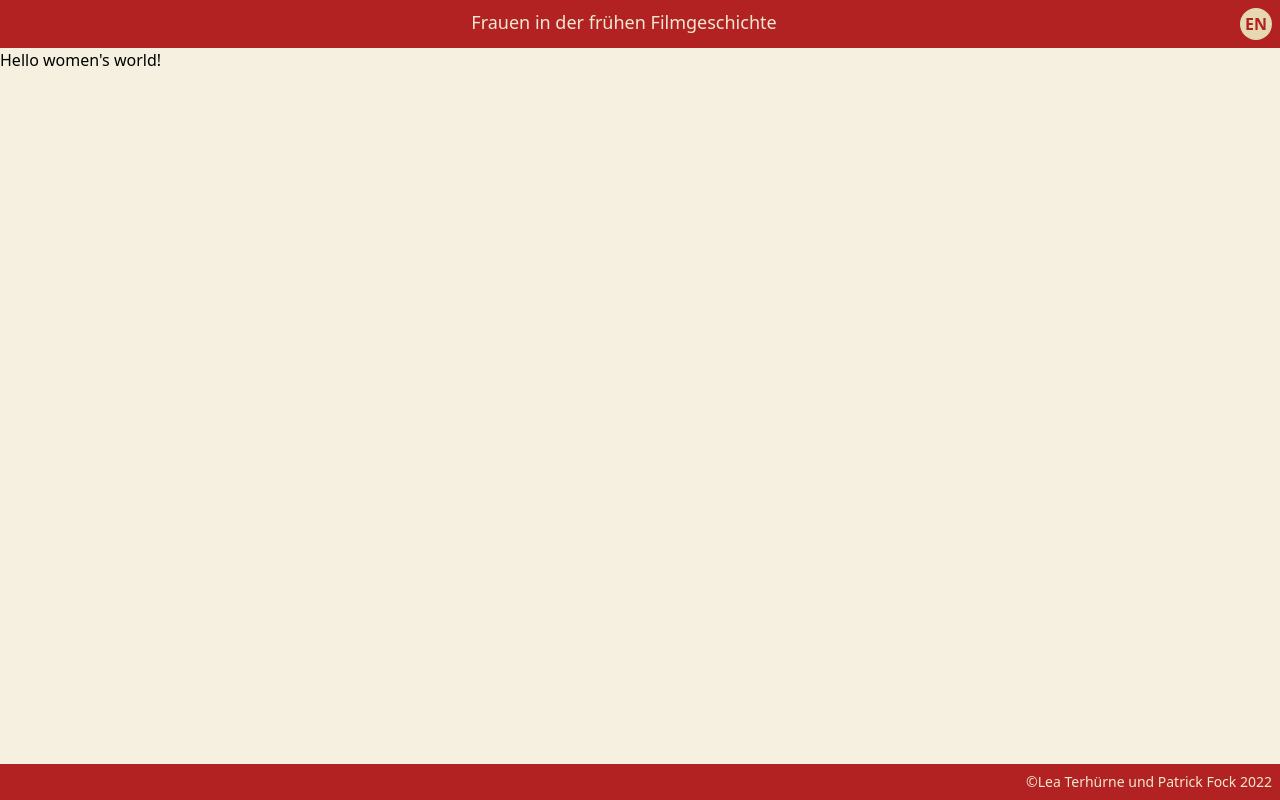
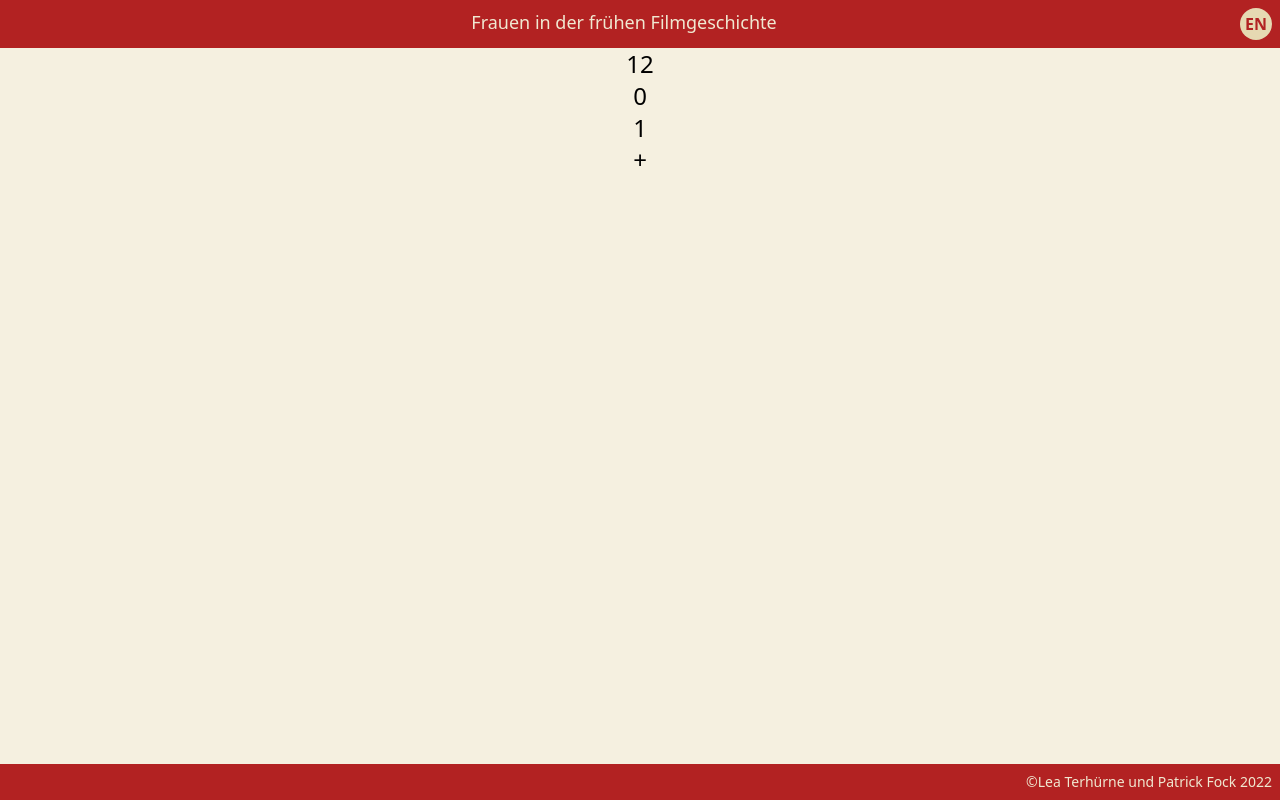
Before and after one commit to leaterhuerne/womenFilmPioneers, a SvelteKit app: page / in a window 1280 px wide. Built offline with nearby package versions, Linux system fonts and the light colour scheme.

Commit message:
implemented peek in CircularIterator.ts

```diff
--- a/src/lib/components/roll/Roll.svelte
+++ b/src/lib/components/roll/Roll.svelte
@@ -14,10 +14,10 @@
         "Um die Rolle zu drehen, können die Buttons, die Cursortasten hoch und runter, sowie das Mausrad verwendet werden."
         : "You can use the buttons, the cursor key up and down and the mousewheel to rotate the roll.";
     export let labels = new CircularLinkedList<label>;
+    // define how many sides the roll has.
+
+    const SIDES_ON_ROLL = 20;
     let content = labels.toArray();
-
-    // define how many sides the roll has.
-    const SIDES_ON_ROLL = 20;
     let items: label[] = new Array(SIDES_ON_ROLL).fill({left: {}, middle: 0, right:{}});
 
     // define constants
@@ -82,8 +82,10 @@
     const rollByKey = (event: KeyboardEvent) => {
         if(event.key == "ArrowUp") {
             rotate(DOWN);
+            event.preventDefault();
         } else if(event.key == "ArrowDown") {
             rotate(UP);
+            event.preventDefault();
         }
     }
 
@@ -101,7 +103,7 @@
     }
 </script>
 
-<svelte:window on:keydown|preventDefault={rollByKey}/>
+<svelte:window on:keydown={rollByKey}/>
 <div class="{className} relative p-2 grid grid-cols-1 min-h-[24rem]">
     <!-- Roll -->
     <div class="absolute lg:relative h-64 w-full flex justify-center" on:wheel|preventDefault={handleWheel}>
--- a/src/lib/utils/list/CircularIterator.ts
+++ b/src/lib/utils/list/CircularIterator.ts
@@ -23,4 +23,30 @@ export class CircularIterator<T> {
         this.current = this.current.next;
         return tmp as ListElement<T>;
     }
+
+    previous(): ListElement<T> {
+        const tmp = this.current;
+        // eslint-disable-next-line @typescript-eslint/ban-ts-comment
+        // @ts-ignore
+        this.current = this.current.previous;
+        return tmp as ListElement<T>;
+    }
+
+    peekNext(n: number): ListElement<T> {
+        let peek = this.current;
+        for(let i = 0; i < n - 1; i++) {
+            // eslint-disable-next-line @typescript-eslint/ban-ts-comment
+            // @ts-ignore
+            peek = peek.next;
+        }
+        return peek as ListElement<T>;
+    }
+
+    peekPrevious(n: number): ListElement<T> {
+        let peek: Pointer<T> | undefined = this.current;
+        for(let i = 0; i < n + 1; i++) {
+            peek = peek?.previous;
+        }
+        return peek as ListElement<T>;
+    }
 }
--- a/src/routes/+page.svelte
+++ b/src/routes/+page.svelte
@@ -1 +1,26 @@
-Hello women's world!
+<script>
+    import {CircularLinkedList} from "$lib/utils/list/CircularLinkedList.ts";
+
+    let nums = new CircularLinkedList();
+    nums.add(0,1,2,3,4,5,6,7,8,9,10,11,12);
+    let iterator = nums.iterator();
+    let current = iterator.next();
+    let peekNum = 1;
+    let prev5 = iterator.peekPrevious(peekNum);
+    let next5 = iterator.peekNext(peekNum);
+
+    const handleClick = () => {
+        current = iterator.next();
+        next5 = iterator.peekNext(peekNum);
+        prev5 = iterator.peekPrevious(peekNum);
+    }
+</script>
+
+<div class="grid place-items-center text-2xl">
+    <h1>{prev5}</h1>
+    <h1>{current}</h1>
+    <h1>{next5}</h1>
+    <button on:click={handleClick}>
+        +
+    </button>
+</div>
--- a/src/routes/roll/+page.svelte
+++ b/src/routes/roll/+page.svelte
@@ -6,6 +6,7 @@
     import {language} from "$lib/stores/language.js";
     import ColorPicker from "$lib/components/ColorPicker.svelte";
     import CheveronRight from "$lib/icons/components/CheveronRight.svelte";
+    import CheveronLeft from "$lib/icons/components/CheveronLeft.svelte";
 
     // Calculate the maximum on the roll
     let maxRoll = 0;
@@ -20,6 +21,25 @@
         maxUnknown = max(maxUnknown);
     }
 
+    // Genders visible on roll
+    const genderPairs = [
+        {left: "male", right: "female"},
+        {left: "male", right: "unknown"},
+        {left: "female", right: "unknown"},
+        {left: "female", right: "male"},
+        {left: "unknown", right: "male"},
+        {left: "unknown", right: "female"}
+    ];
+    let leftGender = genderPairs[0].left;
+    let rightGender = genderPairs[0].right;
+    let genderPairPosition = 0;
+
+    const handleGenderChangeButton = (direction: string) => {
+        genderPairPosition = (genderPairPosition + (direction === "left" ? -1 : 1) + genderPairs.length) % genderPairs.length;
+        leftGender = genderPairs[genderPairPosition].left;
+        rightGender = genderPairs[genderPairPosition].right;
+        fillRoll();
+    }
     /**
      * Creates a rgb object with random values.
      */
@@ -33,21 +53,31 @@
     let rightRollBarColor = randomRgb();
 
     let coloursOnRoll = [
-            {title: "Left", rgb: leftRollBarColor},
-            {title: "Right", rgb: rightRollBarColor}
+            {title: "", rgb: leftRollBarColor},
+            {title: "", rgb: rightRollBarColor}
     ]
 
     type label = {left: number, middle: number, right: number}
     const visibilyEnsurance = 10;
-    let content = new CircularLinkedList<label>();
-    for(const year of Object.keys(genders_by_year)) {
+    let content: CircularLinkedList<label>;
+    let frontLabelOnRoll: label;
+    const fillRoll = () => {
+        console.log("Filling roll with " + leftGender + " - " + rightGender);
+        content = new CircularLinkedList<label>();
+        for (const year of Object.keys(genders_by_year)) {
             content.add({
-            left: genders_by_year[year].male == 0 ? 0 : Math.max(genders_by_year[year].male, visibilyEnsurance),
+                left: genders_by_year[year][leftGender] == 0 ? 0 : Math.max(genders_by_year[year][leftGender], visibilyEnsurance),
                 middle: Number(year),
-            right: genders_by_year[year].female == 0 ? 0 : Math.max(genders_by_year[year].female, visibilyEnsurance)
+                right: genders_by_year[year][rightGender] == 0 ? 0 : Math.max(genders_by_year[year][rightGender], visibilyEnsurance)
             });
         }
-    let frontLabelOnRoll: label = {left: genders_by_year["1890"].male, middle: 1890, right: genders_by_year["1890"].female};
+        frontLabelOnRoll = {
+            left: genders_by_year["1890"][leftGender],
+            middle: 1890,
+            right: genders_by_year["1890"][rightGender]
+        };
+    }
+    fillRoll();
 
     let optionsVisible = "-translate-x-[95%]";
     let buttonRotation: string;
@@ -67,7 +97,7 @@
                 border-4 border-green-300
                 lg:w-2/3
             "
-            labels={content}
+            bind:labels={content}
             max={Math.max(maxFemale, maxMale)}
             bind:frontLabel={frontLabelOnRoll}
             bind:leftColour={coloursOnRoll[0].rgb}
@@ -85,13 +115,34 @@
             "
             on:mouseleave={() => optionsVisible = "-translate-x-[95%]"}
     >
-        <div></div>
+        <div class="bg-paper-100 opactity-90 rounded-br-xl shadow-lg w-[95%]">
+            <div class="grid grid-cols-6 pl-2 pr-2">
+                <button on:click={() => handleGenderChangeButton("left")} >
+                    <CheveronLeft />
+                </button>
+                <h1 class="font-semibold col-span-2 text-start">{leftGender}</h1>
+                <h1 class="font-semibold col-span-2 text-end">{rightGender}</h1>
+                <button on:click={() => handleGenderChangeButton("right")}>
+                    <CheveronRight />
+                </button>
+            </div>
             <ColorPicker
-                className="bg-paper-100 opactity-90 rounded-br-xl"
+                    className=""
                     bind:colors={coloursOnRoll}
             />
+            <div class="p-2">
+
+            </div>
+        </div>
         <button
-                class="duration-500 w-[5%] h-10 bg-firebrick-500 grid place-items-center {buttonRotation} rounded-r-xl"
+                class="
+                    duration-500
+                    w-[5%] h-10
+                    bg-firebrick-500
+                    grid place-items-center
+                    {buttonRotation}
+                    rounded-r-xl
+                "
                 on:mouseenter={() => optionsVisible = "translate-x-0"}
         >
             <CheveronRight size=1 />
```
Lines whose indentation alone changed are shown as unchanged.
